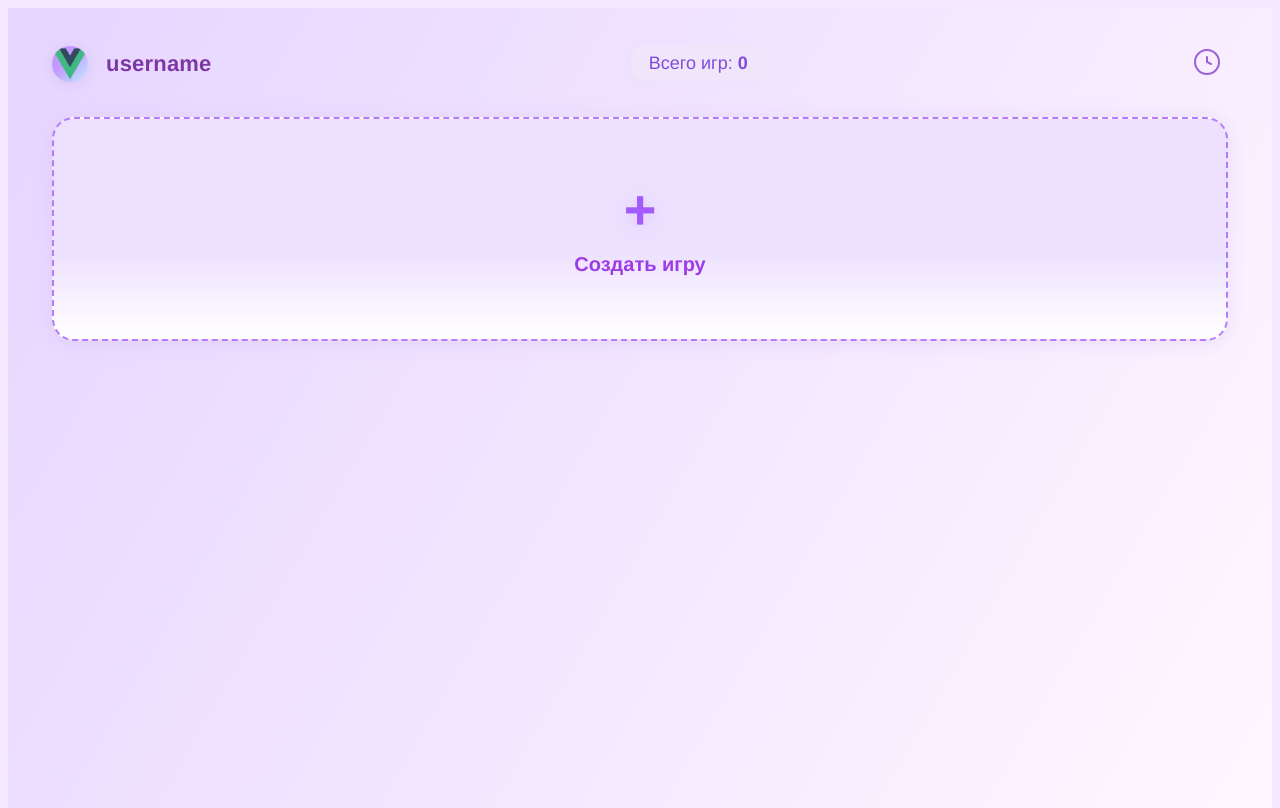
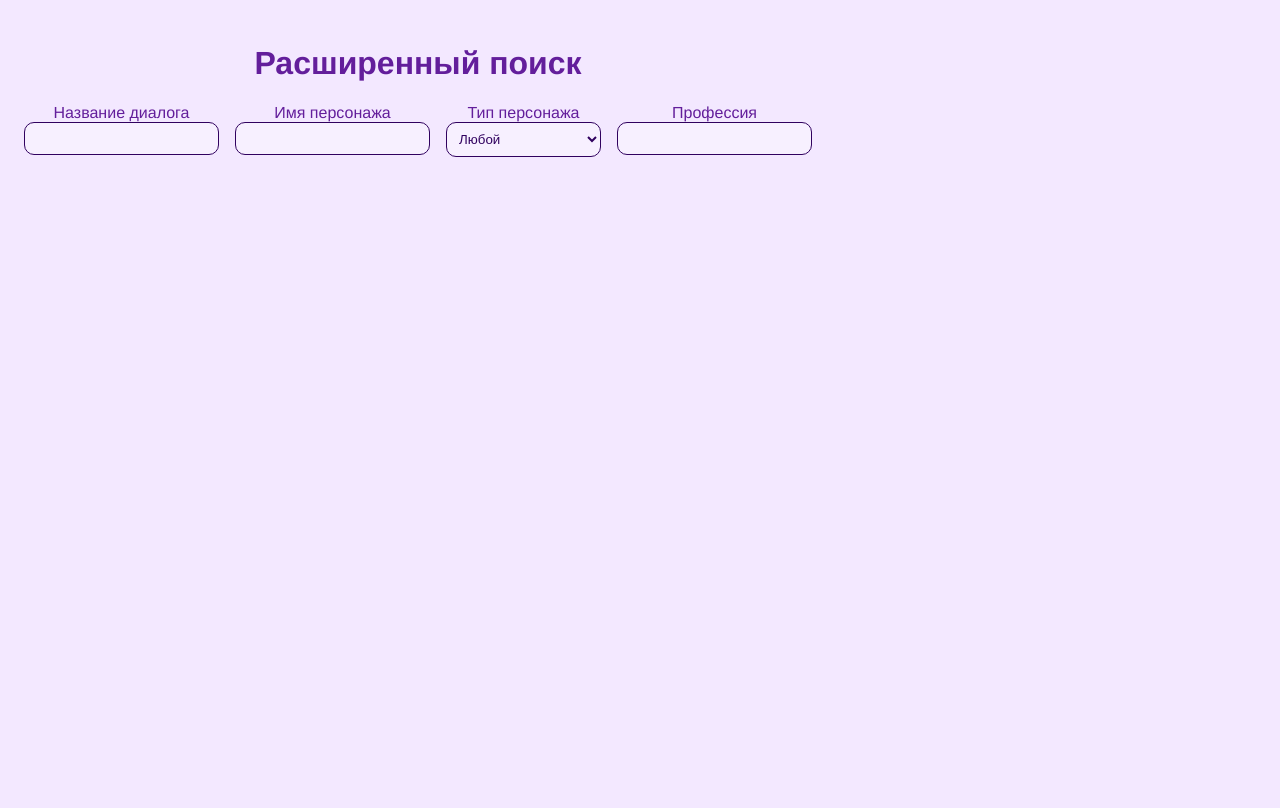
Before and after one commit to MiromanovDaniil/script-service-frontend, a Vue app: page /search in a window 1280 px wide. Before the commit this address led to /. Built offline with nearby package versions, Linux system fonts and the light colour scheme.

Commit message:
feat: add advanced search page

```diff
--- a/src/components/Games/GamesPage.vue
+++ b/src/components/Games/GamesPage.vue
@@ -9,6 +9,7 @@
       <div class="dashboard-status">
         {{ $t('games.total') }}: <b>{{ state.games.length }}</b>
       </div>
+      <router-link to="/search" class="search-link">Поиск</router-link>
       <button class="dashboard-settings" :title="$t('settings.title')" @click="showSettings = true">
         <svg width="26" height="26" fill="none">
           <circle cx="13" cy="13" r="12" stroke="#9a60d6" stroke-width="2" />
@@ -81,7 +82,17 @@
       ref="charsModal"
     />
 
-    <ModalWindow  v-if="isCharEditModalOpened" @closeModal="isCharEditModalOpened = false" :showButtons="true" :header="'Персонаж'" @validate-request="save"><CreateCharacterModal :edit="editChar" :char="selectedGame.characters.find(c => c.id == editChar)" ref="createChar"/></ModalWindow>
+    <ModalWindow
+      v-if="isCharEditModalOpened"
+      @closeModal="isCharEditModalOpened = false"
+      :showButtons="true"
+      :header="'Персонаж'"
+      @validate-request="save"
+      ><CreateCharacterModal
+        :edit="editChar"
+        :char="selectedGame.characters.find((c) => c.id == editChar)"
+        ref="createChar"
+    /></ModalWindow>
   </div>
 </template>
 
@@ -117,7 +128,7 @@ export default {
       selectedGame: null,
       selectedGameCharacters: [],
       isCharEditModalOpened: false,
-      editChar: ""
+      editChar: '',
     }
   },
   computed: {
@@ -142,12 +153,12 @@ export default {
   },
   methods: {
     addChar() {
-      this.isCharEditModalOpened = true;
-      this.editChar = "";
+      this.isCharEditModalOpened = true
+      this.editChar = ''
     },
     editCharF(id) {
-      this.isCharEditModalOpened = true;
-      this.editChar = id;
+      this.isCharEditModalOpened = true
+      this.editChar = id
     },
     openCreateModal() {
       this.editingGame = null
@@ -201,25 +212,26 @@ export default {
       saveState()
     },
     save() {
-      let ch = this.$refs.createChar;
-      if(this.$refs.createChar.validate()) {
+      let ch = this.$refs.createChar
+      if (this.$refs.createChar.validate()) {
         let res = {
-          "id": Date.now().toString(),
-          "name": ch.name,
-          "profession": ch.job,
-          "talk_style": ch.speechStyle,
-          "type": ch.type,
-          "traits": ch.mood,
-          "look": ch.appearance,
-          "extra": ch.description
-        };
-        if(ch.edit){
-          this.$refs.charsModal.localChars[this.$refs.charsModal.localChars.findIndex(c => c.id == ch.char.id)] = res;
+          id: Date.now().toString(),
+          name: ch.name,
+          profession: ch.job,
+          talk_style: ch.speechStyle,
+          type: ch.type,
+          traits: ch.mood,
+          look: ch.appearance,
+          extra: ch.description,
         }
-        else {
-          this.$refs.charsModal.localChars.push(res);
+        if (ch.edit) {
+          this.$refs.charsModal.localChars[
+            this.$refs.charsModal.localChars.findIndex((c) => c.id == ch.char.id)
+          ] = res
+        } else {
+          this.$refs.charsModal.localChars.push(res)
         }
-        this.isCharEditModalOpened = false;
+        this.isCharEditModalOpened = false
       }
     },
   },
@@ -281,6 +293,16 @@ export default {
   padding: 7px 20px 7px 18px;
   box-shadow: 0 2px 12px #e1d1f622;
   justify-self: center;
+}
+
+.search-link {
+  color: #7c37a5;
+  text-decoration: none;
+  font-weight: 500;
+}
+
+.search-link:hover {
+  text-decoration: underline;
 }
 
 .dashboard-settings {
--- /dev/null
+++ b/src/components/SearchPage.vue
@@ -0,0 +1,100 @@
+<template>
+  <div class="search-page">
+    <h1>Расширенный поиск</h1>
+    <div class="search-filters">
+      <div class="field">
+        <label>Название диалога</label>
+        <input class="input" v-model="scriptName" type="text" />
+      </div>
+      <div class="field">
+        <label>Имя персонажа</label>
+        <input class="input" v-model="characterName" type="text" />
+      </div>
+      <div class="field">
+        <label>Тип персонажа</label>
+        <select class="input" v-model="characterType">
+          <option value="">Любой</option>
+          <option value="npc">NPC</option>
+          <option value="main">Главный персонаж</option>
+        </select>
+      </div>
+      <div class="field">
+        <label>Профессия</label>
+        <input class="input" v-model="profession" type="text" />
+      </div>
+    </div>
+
+    <div class="search-results">
+      <div v-for="r in results" :key="r.script.id" class="result-item">
+        <b>{{ r.script.name }}</b>
+        <div>Сцена: {{ r.scene.name }}</div>
+        <div>Персонаж: {{ r.character.name }}</div>
+      </div>
+    </div>
+  </div>
+</template>
+
+<script>
+import { ref, computed } from 'vue'
+import { state } from '@/store'
+
+export default {
+  name: 'SearchPage',
+  setup() {
+    const scriptName = ref('')
+    const characterName = ref('')
+    const characterType = ref('')
+    const profession = ref('')
+
+    const matchesText = (source, text) =>
+      !text || (source && source.toLowerCase().includes(text.toLowerCase()))
+
+    const results = computed(() => {
+      const res = []
+      for (const game of state.games) {
+        for (const scene of game.scenes) {
+          for (const script of scene.scripts) {
+            if (!matchesText(script.name, scriptName.value)) continue
+            const charId = script.npc || script.main_character
+            const char = game.characters.find((c) => c.id === charId)
+            if (!char) continue
+            if (!matchesText(char.name, characterName.value)) continue
+            if (characterType.value && char.type !== characterType.value) continue
+            if (!matchesText(char.profession, profession.value)) continue
+            res.push({ game, scene, script, character: char })
+          }
+        }
+      }
+      return res
+    })
+
+    return {
+      scriptName,
+      characterName,
+      characterType,
+      profession,
+      results,
+    }
+  },
+}
+</script>
+
+<style scoped>
+.search-page {
+  padding: 1rem;
+}
+.search-filters {
+  display: flex;
+  flex-wrap: wrap;
+  gap: 1rem;
+  margin-bottom: 1rem;
+}
+.field {
+  display: flex;
+  flex-direction: column;
+}
+.result-item {
+  padding: 0.5rem 0;
+  border-bottom: 1px solid #e5e7eb;
+}
+</style>
--- a/src/router/index.js
+++ b/src/router/index.js
@@ -4,6 +4,7 @@ import GamesPage from '@/components/Games/GamesPage.vue'
 import LoginPage from '@/components/LoginPage.vue'
 import RegisterPage from '@/components/RegisterPage.vue'
 import UserProfilePage from '@/components/UserProfilePage.vue'
+import SearchPage from '@/components/SearchPage.vue'
 
 const routes = [
   { path: '/', name: 'main', component: GamesPage },
@@ -11,6 +12,7 @@ const routes = [
   { path: '/login', name: 'login', component: LoginPage },
   { path: '/register', name: 'register', component: RegisterPage },
   { path: '/profile', name: 'profile', component: UserProfilePage },
+  { path: '/search', name: 'search', component: SearchPage },
 ]
 
 const router = createRouter({
```
